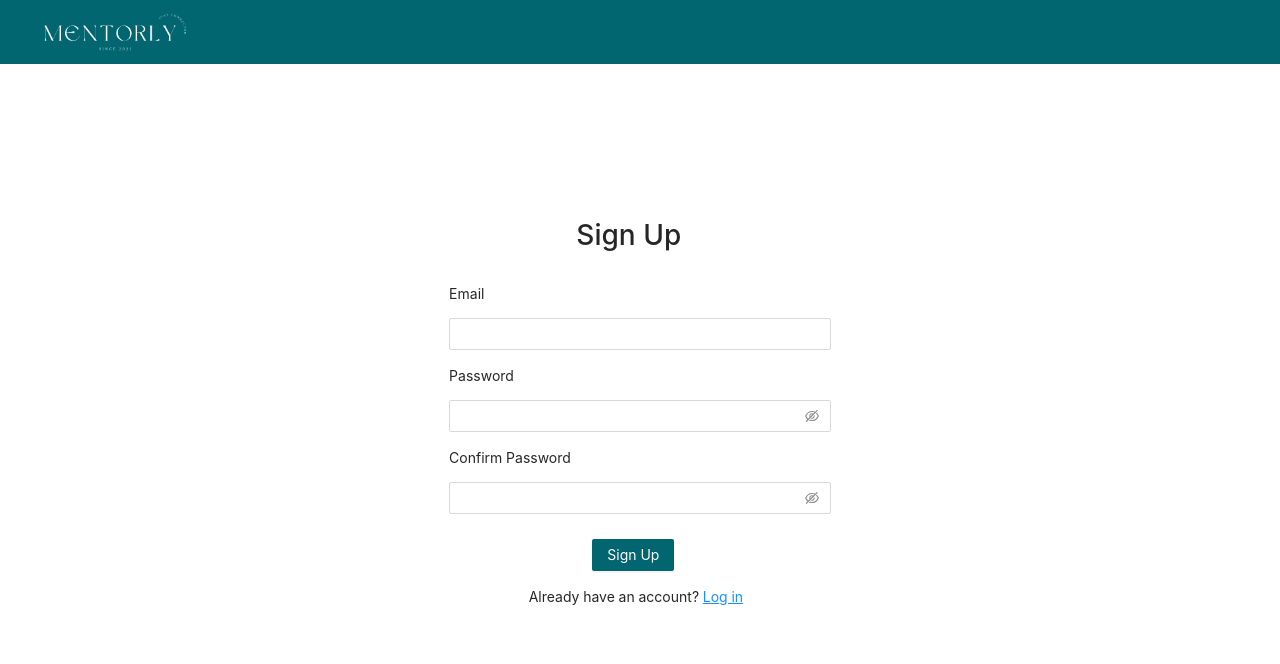
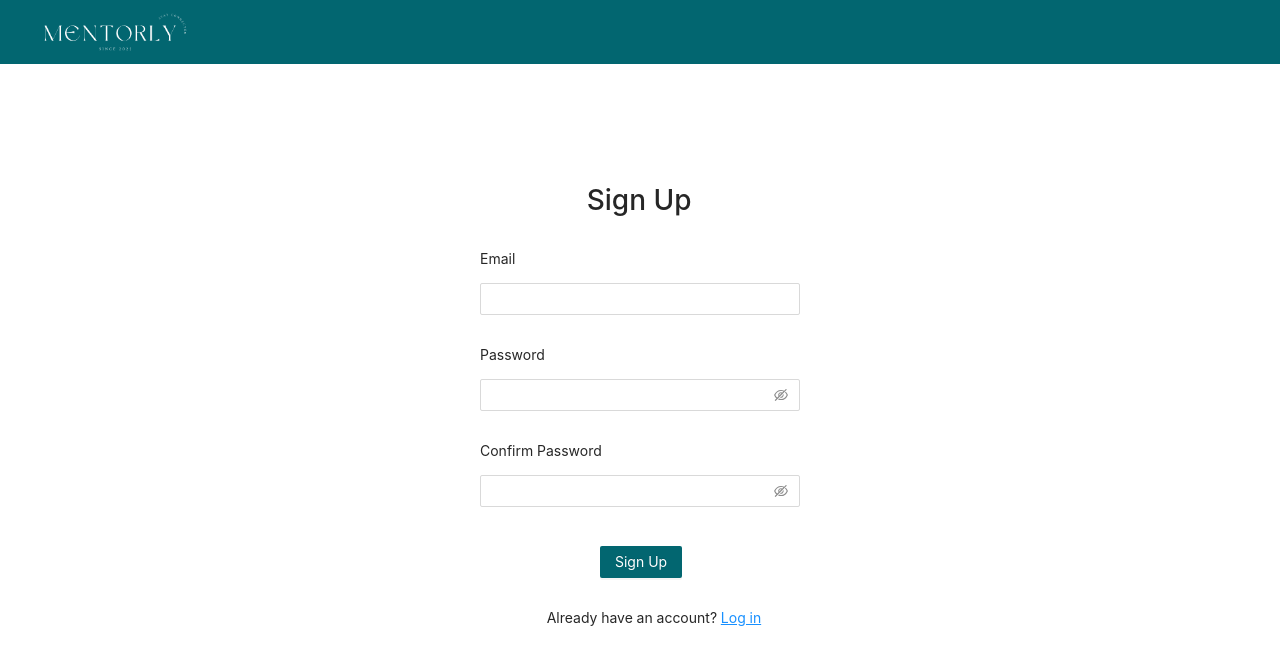
Before and after one commit to Samvel1852/mentorly-front, a React (Create React App) app: page /signup in a window 1280 px wide. Shown: the top 664 px of the page. Built offline with nearby package versions, Linux system fonts and the light colour scheme.

Commit message:
fixed the skills style

```diff
--- a/src/components/Skill/Skill.module.less
+++ b/src/components/Skill/Skill.module.less
@@ -1,6 +1,6 @@
 .skill {
   display: flex;
-  justify-content: space-around;
+  justify-content: space-between;
   align-items: center;
   height: 30px;
   background-color: #F5F5F5;
@@ -16,4 +16,6 @@
   cursor: pointer;
   border: 0;
   font-size: 20px;
+  margin-left: 8px;
+  padding-bottom: 5px;
 }
--- a/src/pages/FillMyProfile/FillMyProfile.jsx
+++ b/src/pages/FillMyProfile/FillMyProfile.jsx
@@ -228,9 +228,9 @@ export default function FillMyProfile() {
               >
                 <MainSelect
                   onChange={(value) => handleChange(value, 'selectedRole')}
-                  placeholder='--Select Role'
+                  placeholder='Select Role'
                 >
-                  <Option value='--Select Role' disabled>
+                  <Option value='Select Role' disabled>
                     --Select Role
                   </Option>
                   <Option value='Mentor'>Mentor</Option>
@@ -245,11 +245,11 @@ export default function FillMyProfile() {
                 rules={[getRequiredMessage('Please select Your Field.'),]}
               >
                 <MainSelect
-                  initialvalue='--Select Field'
+                  initialvalue='Select Field'
                   onChange={(value) => handleChange(value, 'selectedField')}
                   placeholder='Select Field'
                 >
-                  <Option value='--Select Field' disabled>
+                  <Option value='Select Field' disabled>
                     --Select Field
                   </Option>
                   <Option value='IT'>IT</Option>
--- a/src/pages/Signup/Signup.jsx
+++ b/src/pages/Signup/Signup.jsx
@@ -115,6 +115,7 @@ export default function Signup() {
     <>
     <MainHeader inPublicPages={true} />
     <div className={styles.formContainer}>
+      <div className={styles.formPart}>
       <Form
         name='basic'
         onFinish={onFinish}
@@ -164,6 +165,7 @@ export default function Signup() {
           Already have an account? <Link to='/login'>Log in</Link>
         </Form.Item>
       </Form>
+      </div>
     </div>
     </>
   );
--- a/src/pages/Signup/Signup.module.less
+++ b/src/pages/Signup/Signup.module.less
@@ -7,6 +7,9 @@
   width: 100%;
   height: 88.5vh;
   background-color: var(--app-background-color);
+  > .formPart{
+    width: 320px;
+  }
 }
 
 .errMessage {
@@ -22,7 +25,6 @@
 }
 
 .signUpFormItem {
-  margin-bottom: 10px !important;
   > div {
     padding: 0 !important;
   }
```
Also changed, not shown: 1 other file (tests, documents, lock files or other folders).
